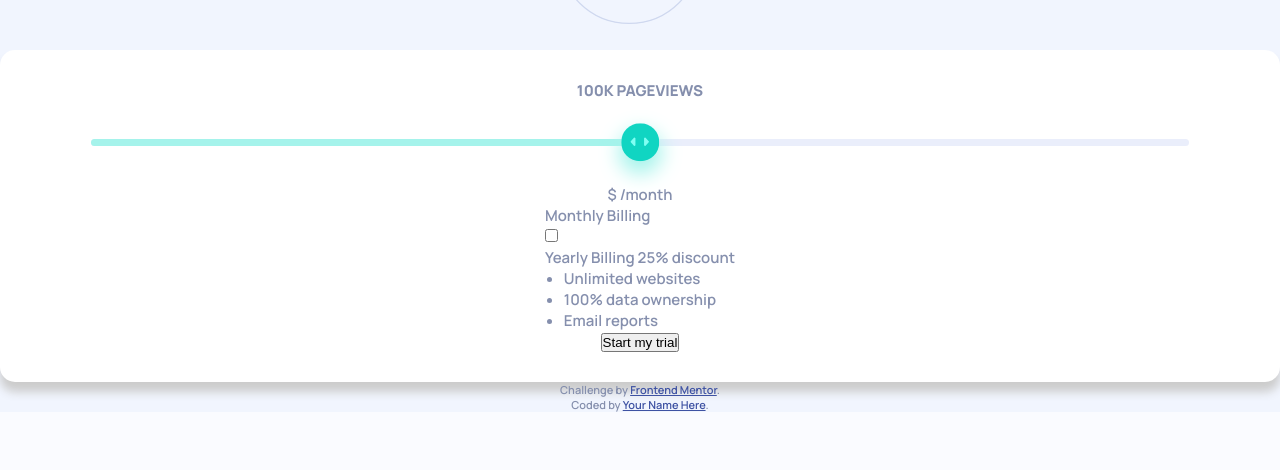
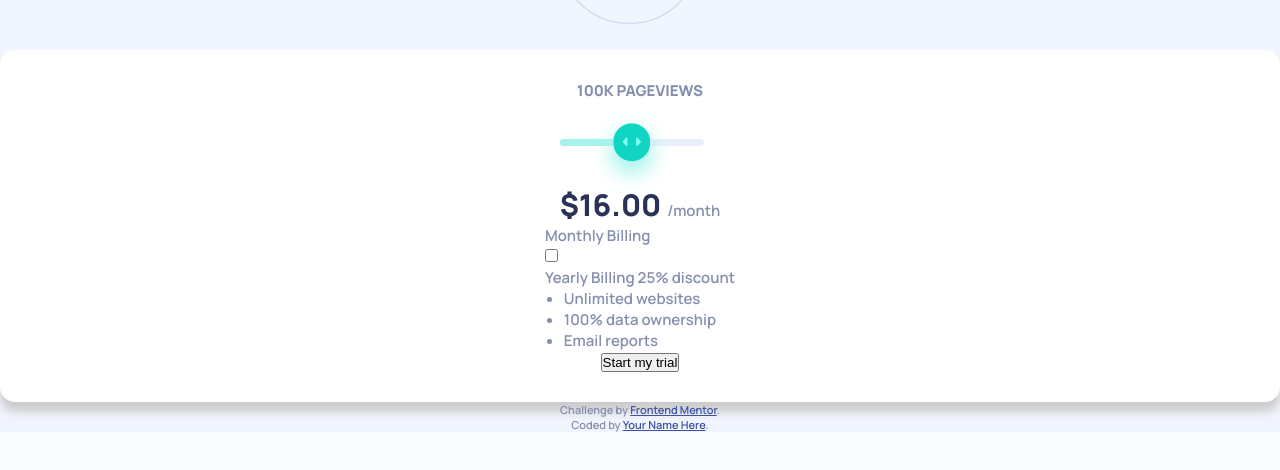
Before and after one commit to aroquega/FEM-InteractivePricingComponent, a plain HTML site: page index.html in a window 1280 px wide. Shown: the part 188-658 px from the top of the page. Drawn offline with Linux system fonts and the light colour scheme; a script that the page names is missing.

Commit message:
wrap the price in an output element and style it

```diff
--- a/css/pricing-panel.css
+++ b/css/pricing-panel.css
@@ -20,3 +20,9 @@ main {
     flex-flow: column wrap;
     align-items: center;
 }
+
+#pricing-panel .price{
+    font-size: 2em;
+    font-weight: 800;
+    color: hsl(227, 35%, 25%);
+}
--- a/index.html
+++ b/index.html
@@ -41,14 +41,26 @@
         100K Pageviews
       </h2>
       <main>
-        <div class="slider">
-          <div class="progress"></div>
-          <div tabindex="0" class="slider-handle" role="slider" aria-valuemin="0" aria-valuemax="10" aria-valuenow="0">
+        <form>
+          <div class="slider">
+            <div class="progress"></div>
+            <div
+              id="slider"
+              tabindex="0"
+              class="slider-handle"
+              role="slider"
+              aria-valuemin="0"
+              aria-valuemax="10"
+              aria-valuenow="0">
+            </div>
           </div>
-        </div>
-        <p>
-          $ /month
-        </p>
+          <p>
+            <span class="price">
+              $<output for="slider">16.00</output>
+            </span>
+            /month
+          </p>
+        </form>
       </main>
       <div>
         <p>
```
